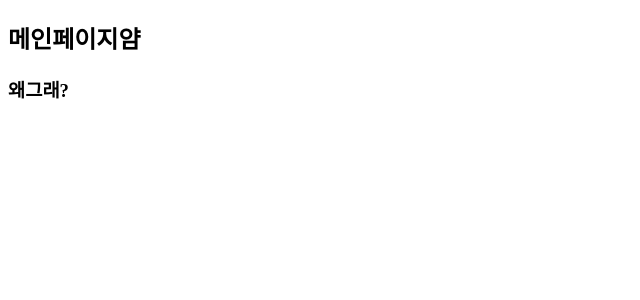
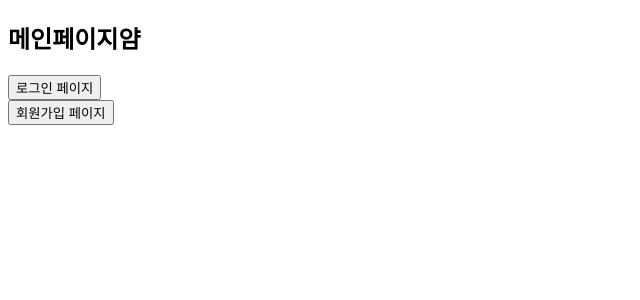
Before and after one commit to KBU-Project-Spring-React/react-frontend, a React (Create React App) app: page / in a window 1280 px wide. Shown: the top 300 px of the page, without its empty margins (0-640 px from the left). Built offline with nearby package versions, Linux system fonts and the light colour scheme; the HTML template or start-up script is replaced by a standard one.

Commit message:
connect Rest API : spring boot, React

```diff
--- a/package.json
+++ b/package.json
@@ -38,5 +38,5 @@
       "last 1 safari version"
     ]
   },
-  "proxy": "http://localhost:5000"
+  "proxy": "http://localhost:8080"
 }
--- a/src/App.js
+++ b/src/App.js
@@ -1,5 +1,6 @@
 import React from 'react';
 import { Routes, Route, BrowserRouter } from 'react-router-dom';
+import { ToastContainer } from 'react-toastify';
 
 import MainPage from './pages/MainPage';
 import RegisterPage from './pages/RegisterPage';
@@ -8,6 +9,7 @@ import LoginPage from './pages/LoginPage';
 const App = () => {
     return (
         <div>
+            <ToastContainer />
             <BrowserRouter>
                 <Routes>
                     <Route path="/" element={<MainPage />} />
--- a/src/pages/LoginPage.js
+++ b/src/pages/LoginPage.js
@@ -1,8 +1,9 @@
 import React, { useContext, useState } from 'react';
 import CustomInput from '../components/CustomInput';
 import axios from 'axios';
-import { toast } from 'react-toastify';
+import { toast, ToastContainer } from 'react-toastify';
 import { useNavigate } from 'react-router-dom';
+import 'react-toastify/dist/ReactToastify.css';
 
 const LoginPage = () => {
     const [username, setUsername] = useState('');
@@ -13,10 +14,19 @@ const LoginPage = () => {
         try {
             e.preventDefault();
             const result = await axios.post('/login', { username, password });
-            toast.success('로그인');
-            navigate('/');
+            switch (result.data.status) {
+                case '200':
+                    toast.success(result.data.message);
+                    console.log(result.data.message);
+                    navigate('/');
+                    break;
+                case '400':
+                    toast.error(result.data.message);
+                    break;
+            }
         } catch (err) {
-            toast.error('에러났당헤헤헤');
+            // console.log(err.respense);
+            // toast.error(err.respense);
         }
     };
 
--- a/src/pages/MainPage.js
+++ b/src/pages/MainPage.js
@@ -1,10 +1,20 @@
 import React from 'react';
+import { Link } from 'react-router-dom';
 
 const MainPage = () => {
     return (
         <>
             <h2>메인페이지얌</h2>
-            <h3>왜그래?</h3>
+            <div>
+                <Link to="/login">
+                    <button>로그인 페이지</button>
+                </Link>
+            </div>
+            <div>
+                <Link to="/register">
+                    <button>회원가입 페이지</button>
+                </Link>
+            </div>
         </>
     );
 };
--- a/src/pages/RegisterPage.js
+++ b/src/pages/RegisterPage.js
@@ -3,6 +3,7 @@ import { toast } from 'react-toastify';
 import axios from 'axios';
 import { useNavigate } from 'react-router-dom';
 import CustomInput from '../components/CustomInput';
+import 'react-toastify/dist/ReactToastify.css';
 
 const RegisterPage = () => {
     const [username, setUsername] = useState('');
@@ -15,11 +16,20 @@ const RegisterPage = () => {
             e.preventDefault();
             if (password !== passwordCheck) throw new Error('비밀번호가 달라요!');
             const result = await axios.post('/signUp', { username, password }); //request 동작
-            toast.success('회원가입 성공');
-            navigate('/');
+            switch (result.data.status) {
+                case '200':
+                    toast.success(result.data.message);
+                    console.log(result.data.message);
+                    navigate('/');
+                    break;
+                case '400':
+                    toast.error(result.data.message);
+                    console.log(result.data.message);
+                    break;
+            }
         } catch (err) {
             // err : 응답의 에러 메시지
-            toast.error(err.message);
+            //toast.error(err.message);
         }
     };
 
```
